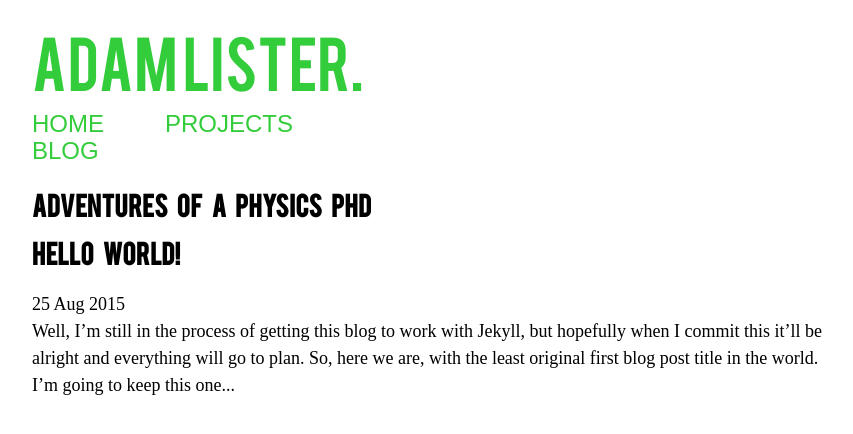
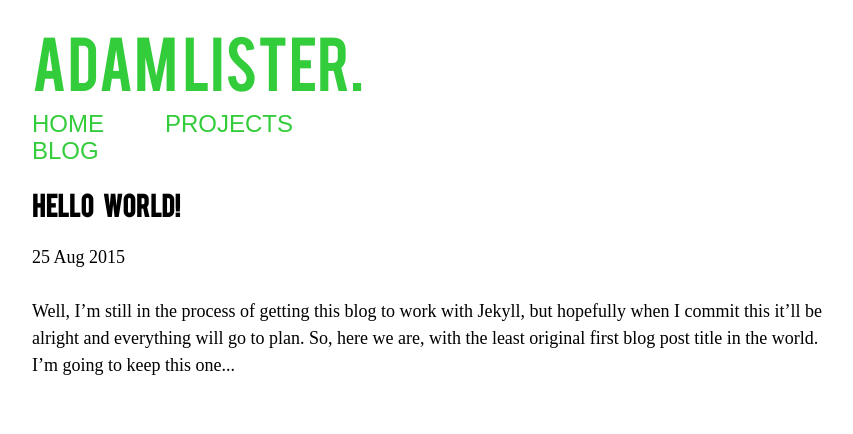
Before and after one commit to admlw/admlw.github.io, a Jekyll site: the page built from blog/index.html, in a window 1280 px wide. Shown: the top 434 px of the page, without its empty margins (208-1061 px from the left). Built offline with Jekyll 4.4.1, drawn with Linux system fonts in a browser that asks for light colours; some web fonts are replaced.

Commit message:
Update index.html

```diff
--- a/blog/index.html
+++ b/blog/index.html
@@ -2,12 +2,11 @@
 layout: default
 title: Adventures of a Physics PhD
 ---
-  <h2>{{ page.title }}</h2>
   <ul style="list-style-type: none;maring: 0;padding: 0;" class="posts">
 
     {% for post in site.posts %}
       <li><h2><a href="{{ post.url }}" title="{{ post.title }}">{{ post.title }}</a></h2></li>
       <li>{{ post.date | date_to_string }}</li>
-      <li>{{ post.content | strip_html | truncatewords: 50 }}</li>
+      <li><br>{{ post.content | strip_html | truncatewords: 50 }}</li>
         {% endfor %}
       </ul>
```
